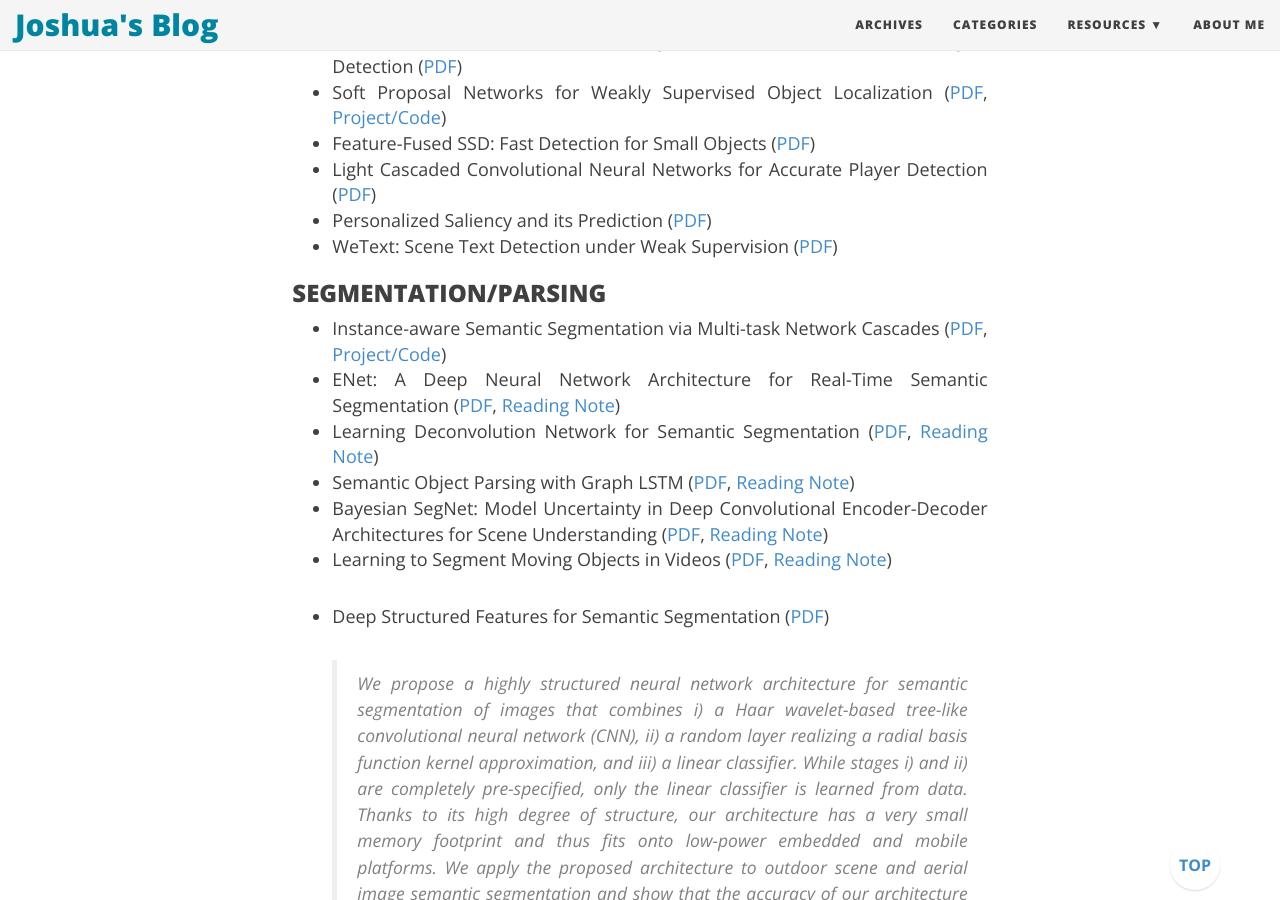
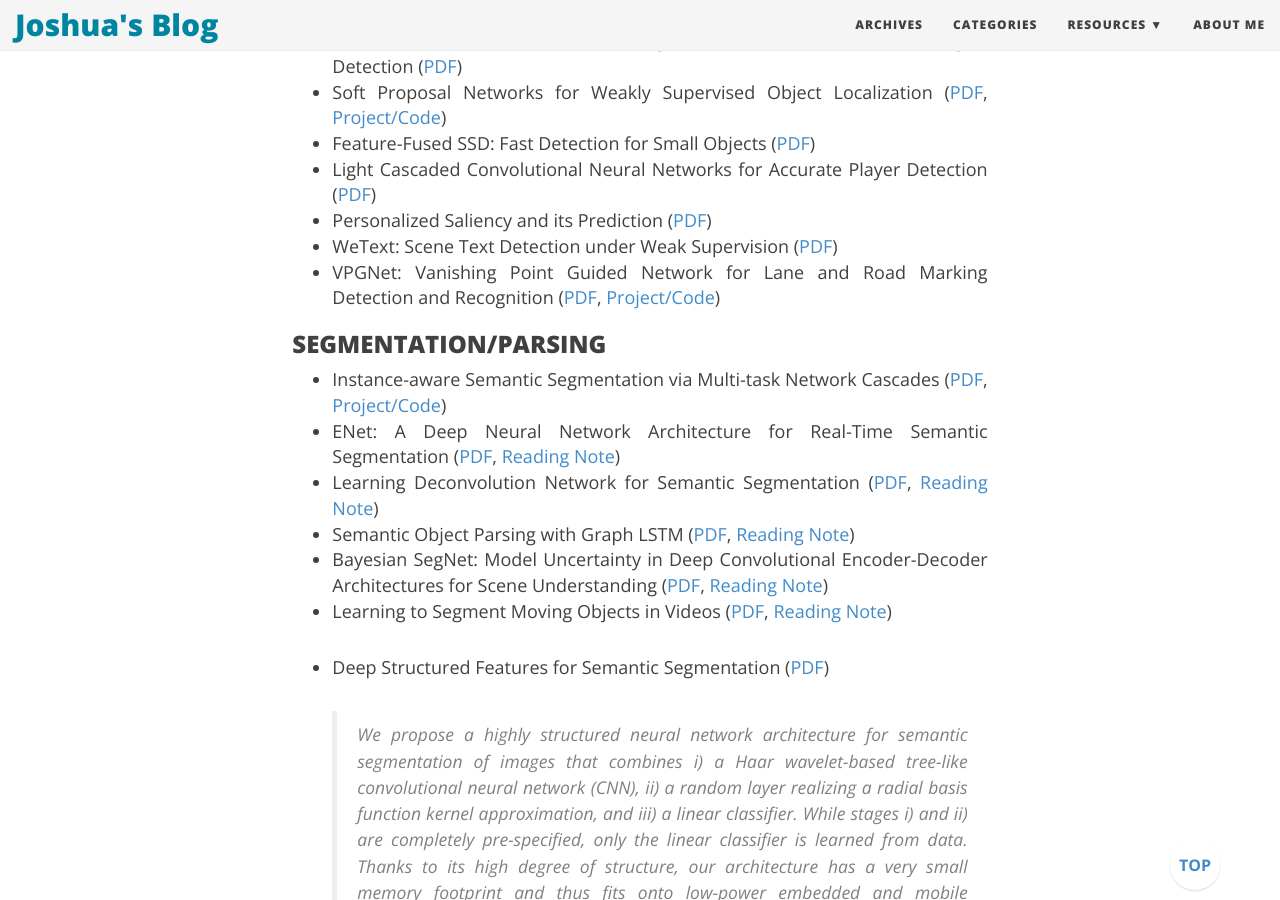
Before and after one commit to joshua19881228/joshua19881228.github.io, a Jekyll site: the page built from _posts/Computer_Vision/2016-08-25-my-jumble-of-computer-vision.md, in a window 1280 px wide and 900 px high, scrolled down 3303 px. Built offline with Jekyll 4.4.1, drawn with Linux system fonts in a browser that asks for light colours; nearby versions of some CDN libraries; comment, search, counter and statistics services are not loaded.

Commit message:
update post

```diff
--- a/_posts/Computer_Vision/2016-08-25-my-jumble-of-computer-vision.md
+++ b/_posts/Computer_Vision/2016-08-25-my-jumble-of-computer-vision.md
@@ -72,6 +72,7 @@ I am going to maintain this page to record a few things about computer vision th
 * Light Cascaded Convolutional Neural Networks for Accurate Player Detection ([PDF](https://arxiv.org/abs/1709.10230))
 * Personalized Saliency and its Prediction ([PDF](https://arxiv.org/abs/1710.03011))
 * WeText: Scene Text Detection under Weak Supervision ([PDF](https://arxiv.org/abs/1710.04826))
+* VPGNet: Vanishing Point Guided Network for Lane and Road Marking Detection and Recognition ([PDF](https://arxiv.org/abs/1710.06288), [Project/Code](https://github.com/SeokjuLee/VPGNet))
 
 ### SEGMENTATION/PARSING ###
 
```
